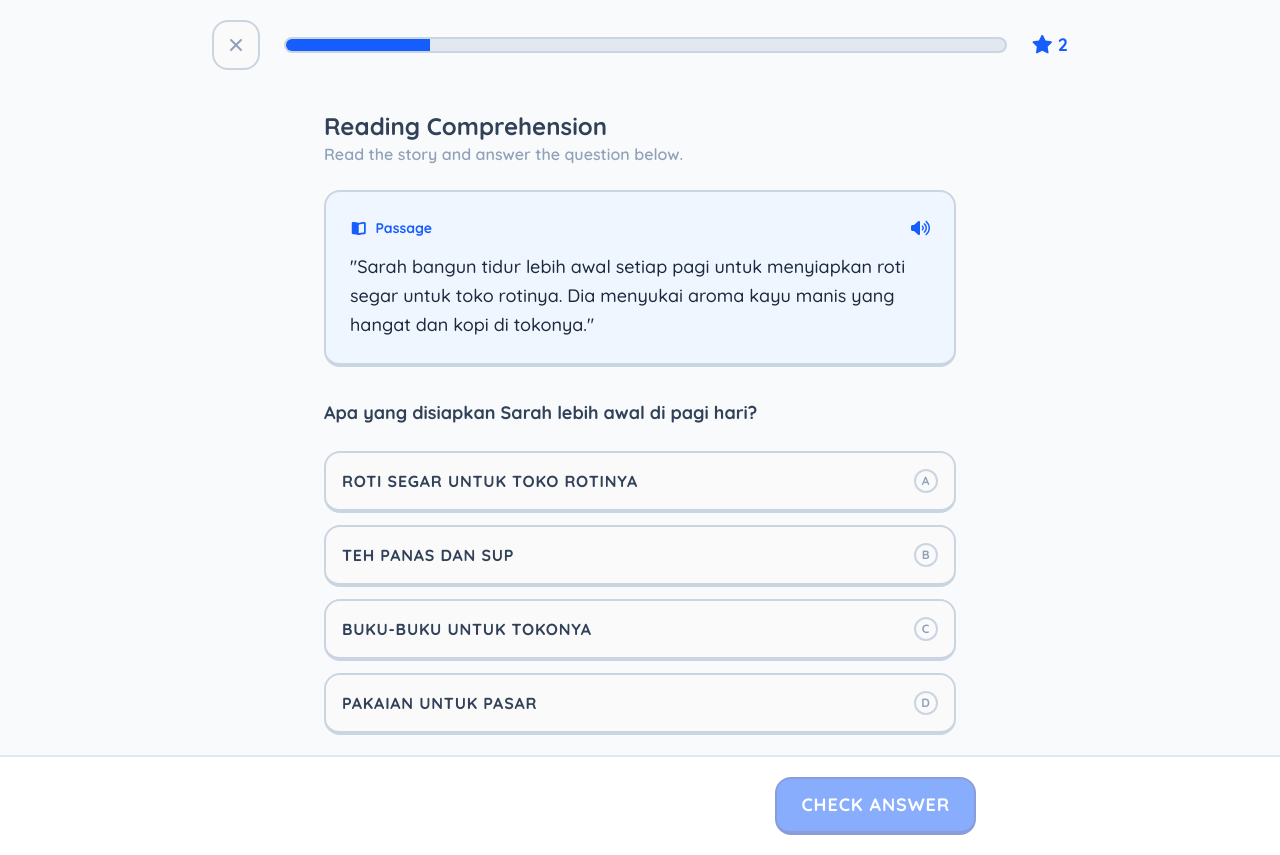
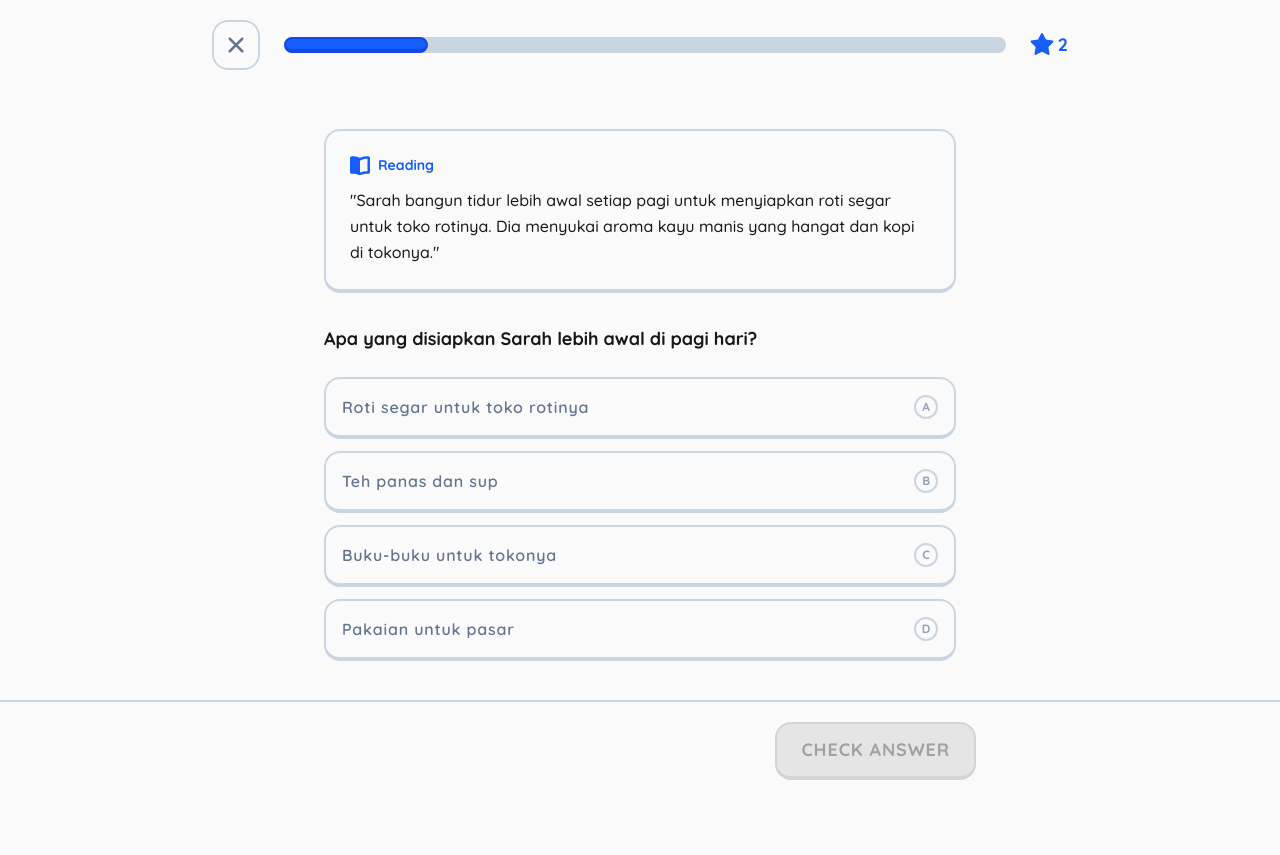
Before and after one commit to anggasaputra25/skolah, a Next.js app: page /lesson/reading in a window 1280 px wide. After the commit the page ends 800 px from the top, so only its background shows below. Built offline with nearby package versions, Linux system fonts and the light colour scheme.

Commit message:
feat: update LearnPage and ReadingPage with new lesson links, enhance Sidebar icon sizes, and add danger variant to Button component

```diff
--- a/app/(pages)/(dashboard)/learn/page.tsx
+++ b/app/(pages)/(dashboard)/learn/page.tsx
@@ -27,7 +27,7 @@ const LearnPage = () => {
                     <div className="relative p-5 flex flex-col items-center justify-center gap-8 my-5">
                         {/* Boss Fight */}
                         <LessonCard
-                            href="/learn/boss"
+                            href="/lesson/reading"
                             title="The Hollow Gourmet"
                             lessonText="Boss Fight"
                             buttonText="Start +50 XP"
--- a/app/(pages)/(dashboard)/lesson/reading/page.tsx
+++ b/app/(pages)/(dashboard)/lesson/reading/page.tsx
@@ -4,13 +4,14 @@ import React, { useState } from "react";
 import { BorderCard } from "@/components/ui/BorderCard";
 import { Button } from "@/components/ui/Button";
 import { ButtonLink } from "@/components/ui/ButtonLink";
-import { faBookOpen, faCheck, faStar, faVolumeHigh, faXmark } from "@fortawesome/free-solid-svg-icons";
+import { faBookOpen, faCheck, faStar, faXmark } from "@fortawesome/free-solid-svg-icons";
 import { FontAwesomeIcon } from "@fortawesome/react-fontawesome";
 import { READING } from "@/constants/lesson";
 
 const ReadingPage = () => {
     const [selectedOption, setSelectedOption] = useState<string | null>(null);
     const [status, setStatus] = useState<"idle" | "correct" | "incorrect">("idle");
+    const correctAnswer = READING.options.find((opt) => opt.isCorrect)?.text;
 
     const handleCheck = () => {
         if (!selectedOption) return;
@@ -28,51 +29,41 @@ const ReadingPage = () => {
     };
 
     return (
-        <div className="min-h-screen flex flex-col justify-between bg-slate-50">
+        <div className="min-h-screen flex flex-col justify-between">
             {/* Header / Progress Bar */}
             <div className="max-w-4xl w-full mx-auto p-5 flex items-center gap-6">
                 <ButtonLink href="/learn" variant="secondary" className="px-3! min-h-10 border-b-2!">
-                    <FontAwesomeIcon icon={faXmark} className="w-5 h-5 text-slate-400" />
+                    <FontAwesomeIcon icon={faXmark} className="w-5! h-5! text-slate-500" />
                 </ButtonLink>
 
                 {/* Progress Bar */}
-                <div className="w-full bg-slate-200 h-4 rounded-full overflow-hidden border-2 border-slate-300">
-                    <div className="bg-blue-600 h-full w-1/5 transition-all duration-300"></div>
+                <div className="w-full bg-slate-300 h-4 rounded-full">
+                    <div className="bg-blue-600 h-full w-1/5 border-2 border-b-4 border-blue-700 rounded-full"></div>
                 </div>
 
                 {/* Point */}
                 <div className="flex items-center gap-1 font-black text-blue-600 text-lg">
-                    <FontAwesomeIcon icon={faStar} className="w-6 h-6" />
+                    <FontAwesomeIcon icon={faStar} className="w-6! h-6!" />
                     <span>2</span>
                 </div>
             </div>
 
             {/* Main Lesson Content */}
             <div className="max-w-2xl w-full mx-auto p-5 space-y-6 flex-1 flex flex-col justify-center">
-                {/* Header Title */}
-                <div>
-                    <h1 className="text-2xl font-black text-slate-700">{READING.title}</h1>
-                    <p className="text-slate-400 font-semibold">{READING.subtitle}</p>
-                </div>
 
                 {/* Reading Passage Card */}
-                <BorderCard className="p-6 bg-blue-50 border-blue-200 border-b-4 space-y-3">
-                    <div className="flex justify-between items-center text-blue-600">
-                        <div className="flex items-center gap-2 font-bold text-sm">
-                            <FontAwesomeIcon icon={faBookOpen} className="w-5 h-5" />
-                            <span>Passage</span>
-                        </div>
-                        <button className="text-blue-600 hover:text-blue-800 transition">
-                            <FontAwesomeIcon icon={faVolumeHigh} className="w-5 h-5" />
-                        </button>
+                <BorderCard className="p-6 space-y-3">
+                    <div className="flex items-center gap-2 font-bold text-sm text-blue-600">
+                        <FontAwesomeIcon icon={faBookOpen} className="w-5! h-5!" />
+                        <span>Reading</span>
                     </div>
-                    <p className="text-lg font-medium text-slate-800 leading-relaxed">
+                    <p className="leading-relaxed">
                         &quot;{READING.passage}&quot;
                     </p>
                 </BorderCard>
 
                 {/* Question Prompt */}
-                <h2 className="text-lg font-extrabold text-slate-700 pt-2">
+                <h2 className="text-lg font-bold pt-2">
                     {READING.question}
                 </h2>
 
@@ -80,26 +71,44 @@ const ReadingPage = () => {
                 <div className="space-y-3">
                     {READING.options.map((option) => {
                         const isSelected = selectedOption === option.id;
+                        const isCorrectOption = option.isCorrect;
+
+                        let variant: "primary" | "secondary" | "success" | "danger" = "secondary";
+
+                        if (status === "idle") {
+                            variant = isSelected ? "primary" : "secondary";
+                        } else {
+                            if (isCorrectOption) {
+                                variant = "primary";
+                            } else if (isSelected && !isCorrectOption) {
+                                variant = "danger";
+                            } else {
+                                variant = "secondary";
+                            }
+                        }
+
                         return (
                             <Button
                                 key={option.id}
-                                variant="secondary"
+                                variant={variant}
                                 onClick={() => status === "idle" && setSelectedOption(option.id)}
-                                className={`flex items-center justify-between! py-4! w-full ${
-                                    isSelected
-                                        ? "bg-blue-100 border-blue-400 text-blue-700"
-                                        : "hover:bg-slate-100 border-slate-300 text-slate-700"
+                                className={`flex items-center justify-between! py-4! w-full normal-case! font-semibold min-h-[61.6px]! ${
+                                    isSelected || (status !== "idle" && isCorrectOption) ? "" : "text-slate-500"
                                 }`}
                             >
-                                <span className="font-bold text-base">{option.text}</span>
+                                <span>{option.text}</span>
                                 <div
                                     className={`w-6 h-6 rounded-full border-2 flex items-center justify-center font-bold text-xs ${
-                                        isSelected
-                                            ? "border-blue-600 bg-blue-600 text-white"
+                                        isSelected || (status !== "idle" && isCorrectOption)
+                                            ? "border-white bg-white text-blue-600"
                                             : "border-slate-300 text-slate-400"
-                                    }`}
+                                    }
+                                    ${
+                                        status !== "idle" && variant === "danger" ? "border-white bg-white text-red-600!" : ""
+                                    }
+                                            `}
                                 >
-                                    {option.id.toUpperCase()}
+                                    <p className="ps-px">{option.id.toUpperCase()}</p>
                                 </div>
                             </Button>
                         );
@@ -109,36 +118,34 @@ const ReadingPage = () => {
 
             {/* Bottom Action / Validation Bar */}
             <div
-                className={`border-t-2 p-5 transition-colors ${
-                    status === "correct"
-                        ? "bg-green-100 border-green-300"
-                        : status === "incorrect"
-                        ? "bg-red-100 border-red-300"
-                        : "bg-white border-slate-200"
+                className={`border-t-2 p-5 transition-colors border-slate-300 ${
+                    status !== "idle"
+                        ? "bg-slate-100"
+                        : ""
                 }`}
             >
                 <div className="max-w-2xl w-full mx-auto flex items-center justify-between">
                     {/* Status Feedback */}
                     <div>
                         {status === "correct" && (
-                            <div className="flex items-center gap-3 text-green-700">
-                                <div className="p-2 bg-green-500 text-white rounded-full">
-                                    <FontAwesomeIcon icon={faCheck} className="w-6 h-6" />
+                            <div className="flex items-center gap-3 text-blue-600">
+                                <div className="w-10! h-10! bg-blue-600 text-white rounded-full flex justify-center items-center">
+                                    <FontAwesomeIcon icon={faCheck} className="w-6! h-6!" />
                                 </div>
                                 <div>
-                                    <p className="font-extrabold text-lg">Excellent!</p>
-                                    <p className="text-sm font-semibold">You selected the right answer.</p>
+                                    <p className="font-bold text-lg">Excellent!</p>
+                                    <p>You selected the right answer.</p>
                                 </div>
                             </div>
                         )}
                         {status === "incorrect" && (
-                            <div className="flex items-center gap-3 text-red-700">
-                                <div className="p-2 bg-red-500 text-white rounded-full">
-                                    <FontAwesomeIcon icon={faXmark} className="w-6 h-6" />
+                            <div className="flex items-center gap-3 text-red-600">
+                                <div className="w-10! h-10! bg-red-600 text-white rounded-full flex justify-center items-center">
+                                    <FontAwesomeIcon icon={faXmark} className="w-6! h-6!" />
                                 </div>
                                 <div>
-                                    <p className="font-extrabold text-lg">Not quite right</p>
-                                    <p className="text-sm font-semibold">Correct Answer: Fresh bread for her bakery</p>
+                                    <p className="font-bold text-lg">Not quite right</p>
+                                    <p>Correct Answer: {correctAnswer}</p>
                                 </div>
                             </div>
                         )}
@@ -147,11 +154,9 @@ const ReadingPage = () => {
                     {/* Action Buttons */}
                     {status === "idle" ? (
                         <Button
-                            variant="primary"
+                            variant={selectedOption ? "primary" : "disabled"}
+                            onClick={handleCheck}
                             size="lg"
-                            disabled={!selectedOption}
-                            onClick={handleCheck}
-                            className={!selectedOption ? "opacity-50 cursor-not-allowed" : ""}
                         >
                             Check Answer
                         </Button>
--- a/components/ui/Button.tsx
+++ b/components/ui/Button.tsx
@@ -2,7 +2,7 @@ import React from "react";
 
 interface ButtonProps extends React.ButtonHTMLAttributes<HTMLButtonElement> {
     children: React.ReactNode;
-    variant?: "primary" | "secondary" | "warning" | "disabled";
+    variant?: "primary" | "secondary" | "warning" | "disabled" | "danger";
     size?: "sm" | "md" | "lg";
 }
 
@@ -33,6 +33,8 @@ export const Button: React.FC<ButtonProps> = ({
             "bg-neutral-50 border-slate-300 text-blue-600 hover:bg-slate-100",
         warning:
             "bg-yellow-500 border-yellow-700 text-white hover:bg-yellow-600",
+        danger:
+            "bg-red-600 border-red-800 text-white hover:bg-red-700",
         disabled:
             "bg-neutral-200 border-neutral-300 text-neutral-400 cursor-not-allowed pointer-events-none",
     };
--- a/constants/lesson.ts
+++ b/constants/lesson.ts
@@ -1,8 +1,6 @@
 import { DialogueMessage } from "@/types/dialogue";
 
 export const READING = {
-    title: "Reading Comprehension",
-    subtitle: "Read the story and answer the question below.",
     passage: "Sarah bangun tidur lebih awal setiap pagi untuk menyiapkan roti segar untuk toko rotinya. Dia menyukai aroma kayu manis yang hangat dan kopi di tokonya.",
     question: "Apa yang disiapkan Sarah lebih awal di pagi hari?",
     options: [
```
Also changed, not shown: components/layout/Sidebar.tsx (+7 -7 lines).
